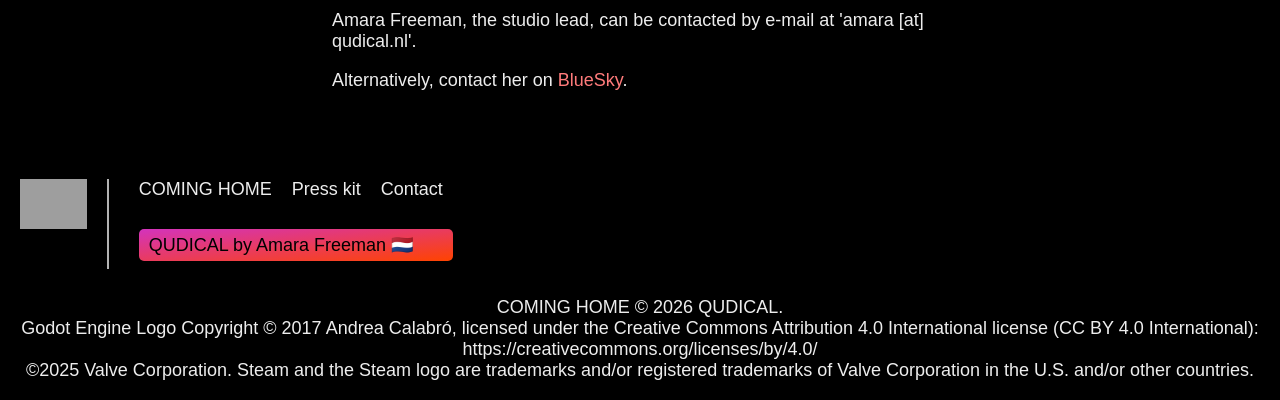
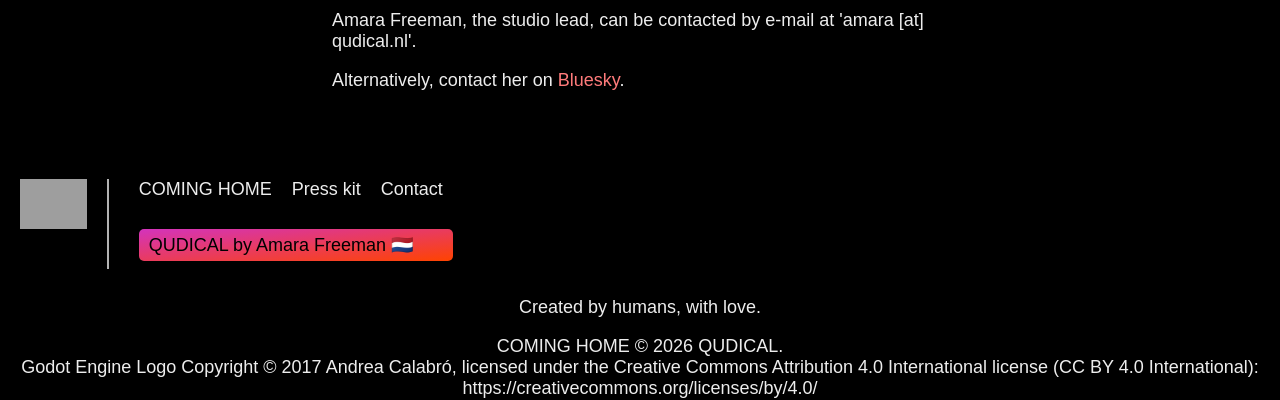
Before and after one commit to Qudical/Qudical.github.io, a plain HTML site: page docs/contact.html in a window 1280 px wide. Shown: the part 1125-1525 px from the top of the page. Drawn offline with Linux system fonts and the light colour scheme; grey boxes are pictures that could not be loaded; a web font is replaced by a local one.

Commit message:
Update footer

```diff
--- a/docs/contact.html
+++ b/docs/contact.html
@@ -22,7 +22,7 @@
 <h2 id="about-qudical">Contact</h2>
 <div class="description">
   <p>Amara Freeman, the studio lead, can be contacted by e-mail at 'amara [at] qudical.nl'.</p>
-  <p>Alternatively, contact her on <a href="https://bsky.app/profile/amara.qudical.nl">BlueSky</a>.</p>
+  <p>Alternatively, contact her on <a href="https://bsky.app/profile/amara.qudical.nl">Bluesky</a>.</p>
 </div>
 
 <footer>
@@ -39,6 +39,7 @@
     </div>
   </div>
   <p class="qudical-by">QUDICAL by Amara Freeman 🇳🇱</p>
+  <p class="footer-license">Created by humans, with love.</p>
   <p class="footer-license">COMING HOME © 2026 QUDICAL. <br> Godot Engine Logo Copyright © 2017 Andrea Calabró,
     licensed under the Creative Commons Attribution 4.0 International
     license (CC BY 4.0 International): https://creativecommons.org/licenses/by/4.0/
```
Also changed, not shown: docs/index.html (+2 -1 lines), docs/presskit.html (+1 -0 lines).
